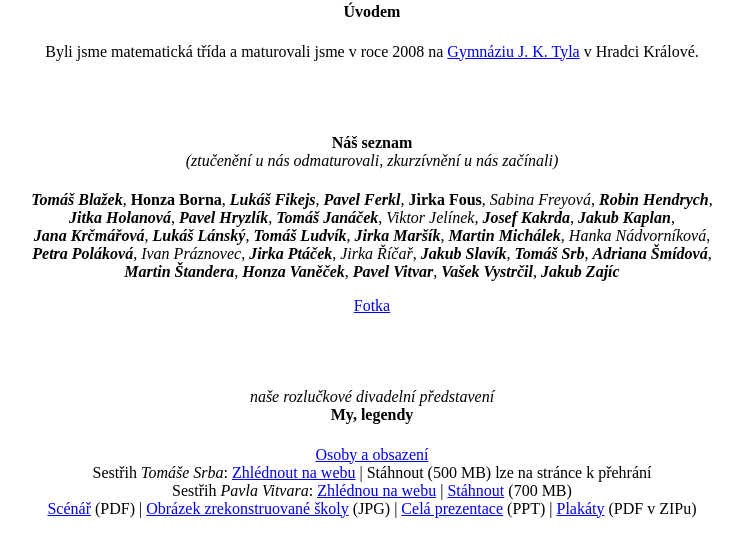
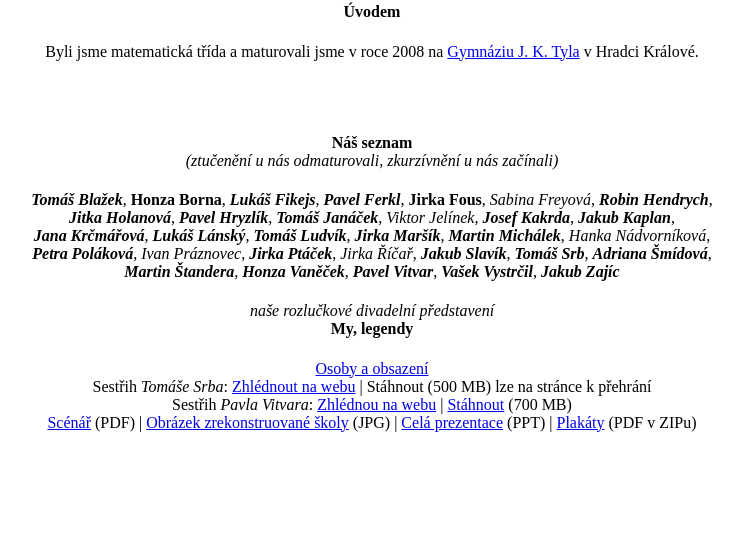
Before and after one commit to lukas-lansky/pppA, a plain HTML site: page index.html in a window 1280 px wide. Shown: the part 46-602 px from the top of the page, without its empty margins (268-1011 px from the left). Drawn offline with Linux system fonts and the light colour scheme.

Commit message:
I can't find the image :-(

```diff
--- a/index.html
+++ b/index.html
@@ -17,12 +17,6 @@
 
         <p><i><b>Tomáš&nbsp;Blažek</b></i>, <b>Honza&nbsp;Borna</b>, <i><b>Lukáš&nbsp;Fikejs</b></i>, <i><b>Pavel&nbsp;Ferkl</b></i>, <b>Jirka&nbsp;Fous</b>, <i>Sabina&nbsp;Freyová</i>, <i><b>Robin&nbsp;Hendrych</b></i>, <i><b>Jitka&nbsp;Holanová</b></i>, <i><b>Pavel&nbsp;Hryzlík</b></i>, <i><b>Tomáš&nbsp;Janáček</b></i>, <i>Viktor&nbsp;Jelínek</i>, <i><b>Josef&nbsp;Kakrda</b></i>, <i><b>Jakub&nbsp;Kaplan</b></i>, <i><b>Jana&nbsp;Krčmářová</b></i>, <i><b>Lukáš&nbsp;Lánský</b></i>, <i><b>Tomáš&nbsp;Ludvík</b></i>, <i><b>Jirka&nbsp;Maršík</b></i>, <i><b>Martin&nbsp;Michálek</b></i>, <i>Hanka&nbsp;Nádvorníková</i>, <i><b>Petra&nbsp;Poláková</b></i>, <i>Ivan&nbsp;Práznovec</i>, <i><b>Jirka&nbsp;Ptáček</b></i>, <i>Jirka&nbsp;Říčař</i>, <i><b>Jakub&nbsp;Slavík</b></i>, <i><b>Tomáš&nbsp;Srb</b></i>, <i><b>Adriana&nbsp;Šmídová</b></i>, <i><b>Martin&nbsp;Štandera</b></i>, <i><b>Honza&nbsp;Vaněček</b></i>, <i><b>Pavel&nbsp;Vitvar</b></i>, <i><b>Vašek&nbsp;Vystrčil</b></i>, <i><b>Jakub&nbsp;Zajíc</b></i></p>
 
-        <p>
-            <a href="fotka.jpg">Fotka</a>
-        </p>
-
-        <br><br>
-
         <h4><i style="font-weight: normal">naše rozlučkové divadelní představení</i><br>My, legendy</h4>
 
         <p>
```
